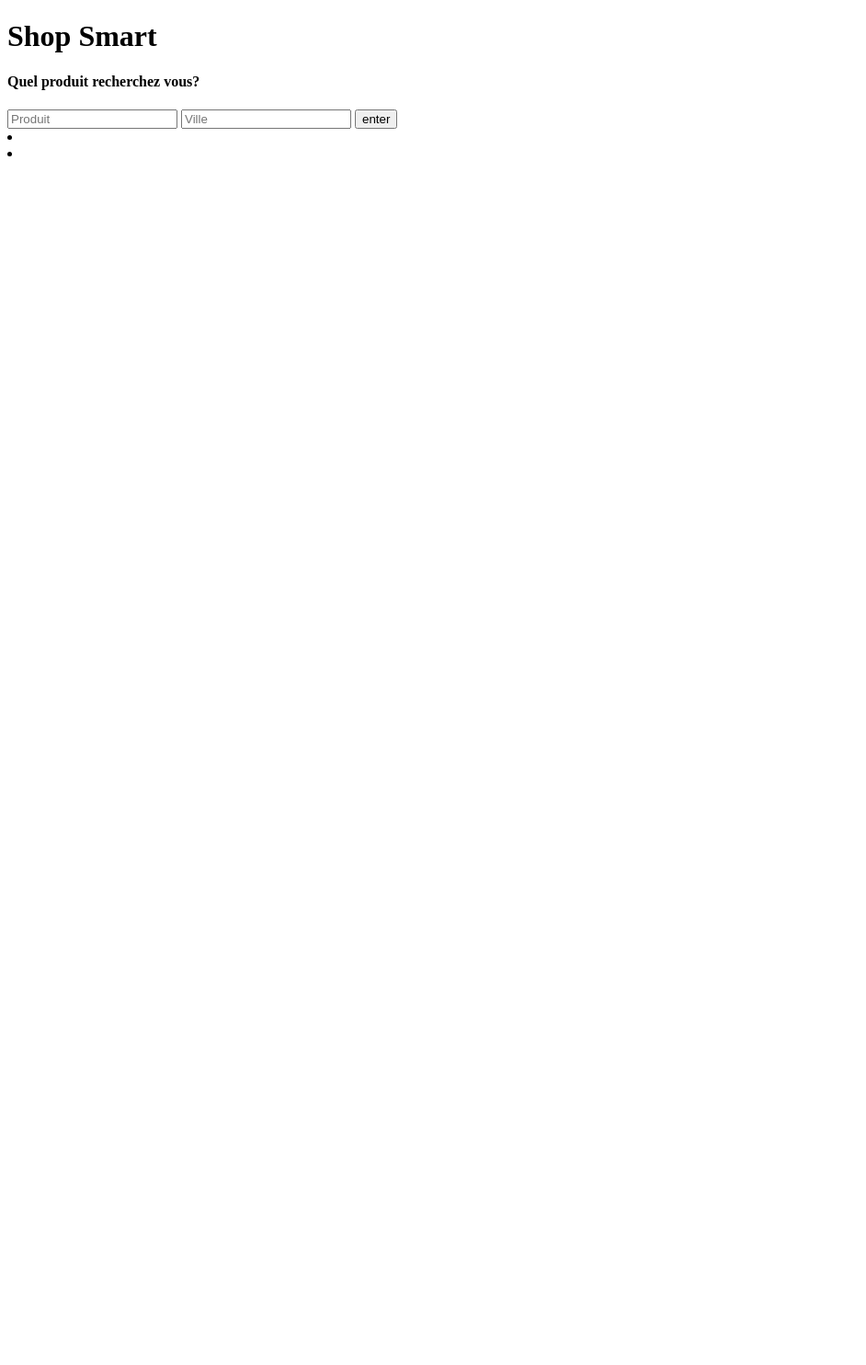
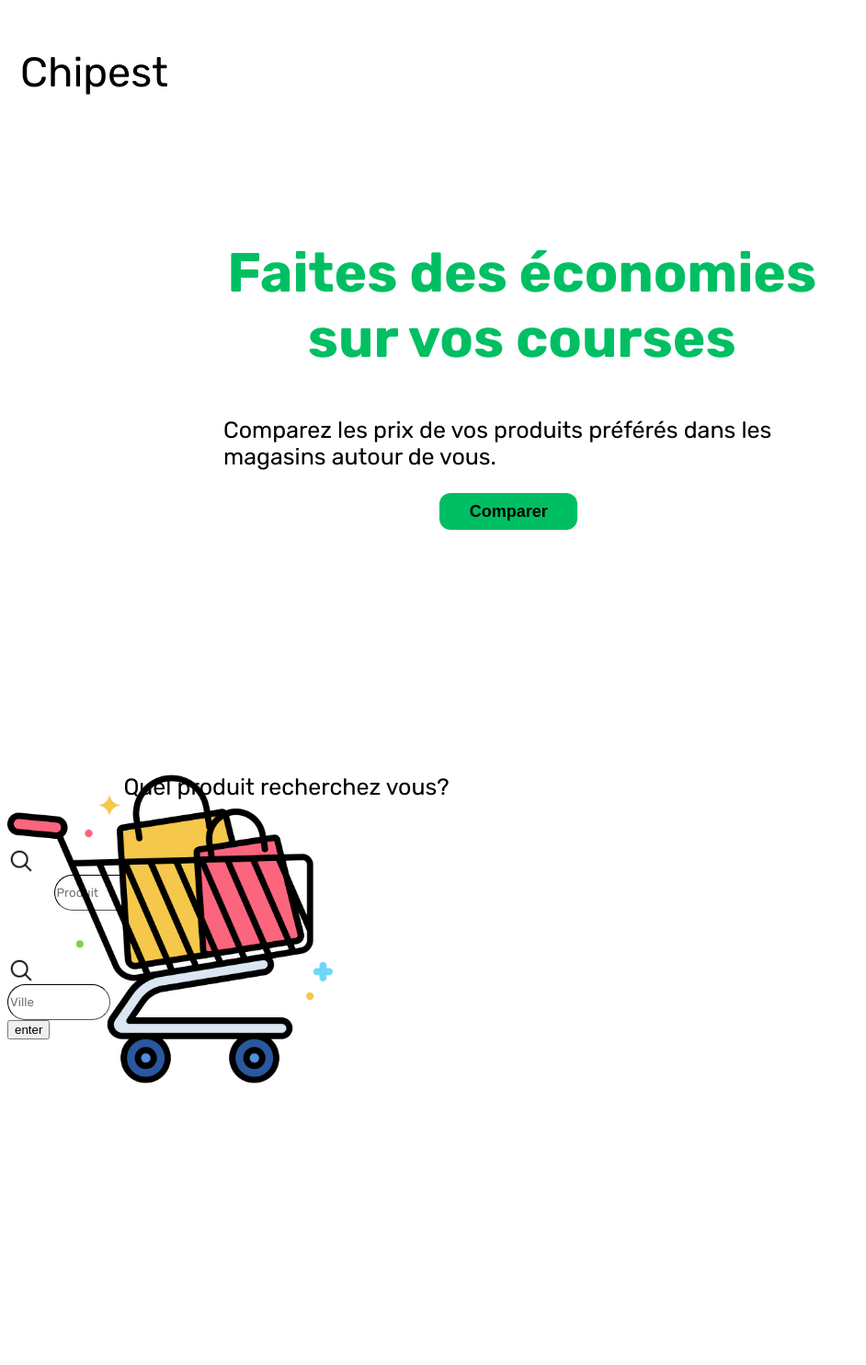
Before and after one commit to ivanna-tchinda/shopsmart, a website: page public/index.html in a window 1280 px wide. Shown: the whole page at 92% size, without its empty margins (0-942 px from the left). Before the commit the page ends 800 px from the top, so only its background shows below. Drawn offline with Linux system fonts and the light colour scheme; no server answers.

Commit message:
Add files via upload

```diff
--- a/public/index.html
+++ b/public/index.html
@@ -4,19 +4,40 @@
     <meta charset="UTF-8">
     <meta name="viewport" content="width=device-width, initial-scale=1.0">
     <link rel="stylesheet" href="style.css">
+    <link rel="preconnect" href="https://fonts.googleapis.com">
+    <link rel="preconnect" href="https://fonts.gstatic.com" crossorigin>
+    <link href="https://fonts.googleapis.com/css2?family=Rubik:ital,wght@0,300..900;1,300..900&display=swap" rel="stylesheet">
     <title>Shop Smart</title>
 </head>
 <body>
-    <h1>Shop Smart</h1>
-    <h4>Quel produit recherchez vous?</h3>
-    <form autocomplete="off">
-        <input id="input-search" placeholder="Produit"/>
-        <input id="city-search" placeholder="Ville"/>
-        <button id="enter-btn">enter</button>
-    </form>
-    <li id="serach-elements"></li>
-    <li></li>
 
+    <div id="navbar">
+        <h1><a href="#home">Chipest</a></h1>
+    </div>
+    <div id="home">
+        <div id="two">
+            <h2 class="title" id="column">Faites des économies sur vos courses</h2>
+            <p class="description-home" id="column">Comparez les prix de vos produits préférés dans les magasins autour de vous.</p>
+            <button class="btn-home" id="column"><a href="#search-page">Comparer</a></button>
+            <div class="void">_</div>
+        </div>
+        <img id="two" src="assets/shopping-cart.png"/>
+    </div>
+    <div id="search-page">
+        <h4 id="title-search">Quel produit recherchez vous?</h3>
+        <form autocomplete="off">
+            <div id="input1">
+                <img id="loupe-img" src="assets/loupe.png"/>
+                <input id="input-search" placeholder="Produit"/>
+            </div>
+            <div id="input2">
+                <img id="loupe-img2" src="assets/loupe.png"/>
+                <input id="city-search" placeholder="Ville"/>
+            </div>
+            <button id="enter-btn">enter</button>
+        </form>
+        <li id="search-elements"></li>
+    </div>
     <script type="module" src="script.js"></script>
 </body>
 </html>
--- a/public/script.js
+++ b/public/script.js
@@ -9,13 +9,30 @@ document.addEventListener('DOMContentLoaded', function () {
     .then(data => getData(data['data']));
 });
 
+window.onscroll = function() {scrollFunction()};
+
+var navbar = document.getElementById("navbar");
+
+var sticky = navbar.offsetTop;
+
+function scrollFunction() {
+    if (window.pageYOffset >= sticky) {
+      navbar.classList.add("sticky")
+    } else {
+      navbar.classList.remove("sticky");
+    }
+  }
 
 function getData(data) {
     data.forEach(function ({product}){
         products_elts.push(product)
     })
     products_elts.sort();
-    console.log(products_elts);
+}
+
+function displayNames(value) {
+    elt_srch.value = value;
+    removeElements();
 }
 
 elt_srch.addEventListener("keyup", (e) => {
@@ -28,27 +45,25 @@ elt_srch.addEventListener("keyup", (e) => {
         i.toLowerCase().startsWith(elt_srch.value.toLowerCase()) &&
         products_elts.value != ""
       ) {
+        console.log(i);
         //create li element
         let listItem = document.createElement("li");
         //One common class name
         listItem.classList.add("list-items");
         listItem.style.cursor = "pointer";
-        listItem.setAttribute("onclick", "displayNames('" + i + "')");
+        listItem.addEventListener('click', function() {
+            displayNames(i);
+        });
         //Display matched part in bold
         let word = "<b>" + i.substr(0, elt_srch.value.length) + "</b>";
         word += i.substr(elt_srch.value.length);
         //display the value in array
         listItem.innerHTML = word;
-        document.getElementById("serach-elements").appendChild(listItem);
+        document.getElementById("search-elements").appendChild(listItem);
       }
     }
 });
 
-function displayNames(value) {
-    console.log("display name")
-    elt_srch.value = value;
-    removeElements();
-}
 
 function removeElements() {
     //clear all the item
@@ -58,7 +73,8 @@ function removeElements() {
     });
 }
 
-btn_enter.addEventListener("click", function () {
+btn_enter.addEventListener("click", function (e) {
+    e.preventDefault()
     switch (city_srch.value) {
         case "paris":
             fetch('http://localhost:3000/getAllParis')
@@ -99,7 +115,7 @@ function loadHTMLTable(data) {
             tableHtml += `<li>Prix auchan:${price_auchan}</li>`;
             tableHtml += `<li>Prix franprix:${price_franprix}</li>`;
             tableHtml += "</tr>";
-            return;
+            // return;
         }
     });
 
--- a/public/style.css
+++ b/public/style.css
@@ -0,0 +1,130 @@
+
+li{
+    list-style-type: none;
+}
+
+body{
+    font-family: "Rubik";
+}
+
+#navbar {
+    overflow: hidden;
+    float: left;
+    padding: 14px;
+    text-decoration: none;
+    width: 90%;
+    display: inline-flex;
+}
+
+.sticky {
+    position: fixed;
+    top: 0;
+    width: 100%;
+    padding-top: 60px;
+  }
+
+a{
+    text-decoration: none;
+    color: black;
+}
+
+/*------------------HOME PAGE--------------------*/
+
+#home{
+    height: 100vh;
+    width: 100%;
+}
+
+
+#two{
+    display: inline-block;
+}
+
+h2{
+    font-size: 60px;
+    color: #00BF63;
+    margin-top: 10%;
+    text-align: center;
+    width: 60%;
+    margin-left: 20%;
+}
+
+#input-search, #city-search{
+    width: 150px;
+}
+
+h1{
+    font-weight: 400;
+    font-size: 45px;
+}
+
+img{
+    position: relative;
+    width: 28%;
+    margin-top: 10%;
+}
+
+.description-home{
+    position: relative;
+    width: 60%;
+    margin-left: 21%;
+    font-size: 25px;
+}
+
+.btn-home{
+    margin-left: 42%;
+    background-color: #00BF63;
+    width: 150px;
+    height: 40px;
+    border-radius: 12px;
+    border-style: none;
+    font-weight: 600;
+    font-size: 18px;
+    margin-bottom: 10%;
+}
+
+.void{
+    color: white;
+}
+
+#search-page{
+    height: 80vh;
+}
+
+#title-search{
+    font-weight: 400;
+    font-size: 25px;
+    margin-left: 10%;
+}
+
+
+/*------------------SEARCH PAGE--------------------*/
+
+
+#input-search, #city-search{
+    width: 21%;
+    height: 35px;
+    border-radius: 20px;
+    border-width: 1px;
+    border-color: black;
+    font-family: "Rubik";
+}
+
+#input-search{
+    margin-left: 10%;
+    margin-right: 32px;
+}
+
+#loupe-img, #loupe-img2{
+    display: flex;
+    width: 30px;
+    height: 30px;
+}
+
+#input1 #input2{
+    display: inline-block;
+}
+
+#input1, #input2{
+    width: 40%;
+}
```
Also changed, not shown: public/assets/loupe.png (added), public/assets/shopping-cart.png (added).
